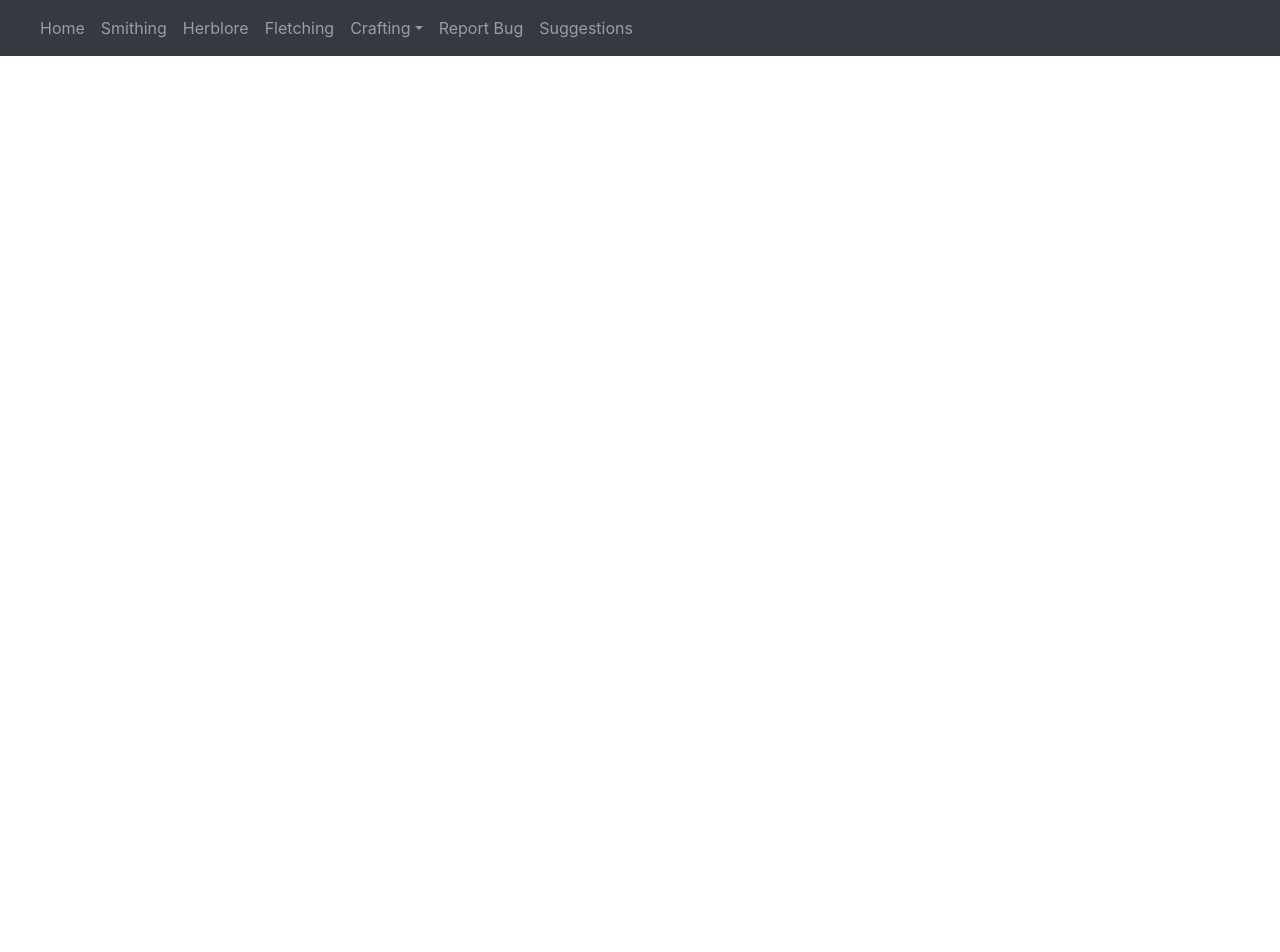
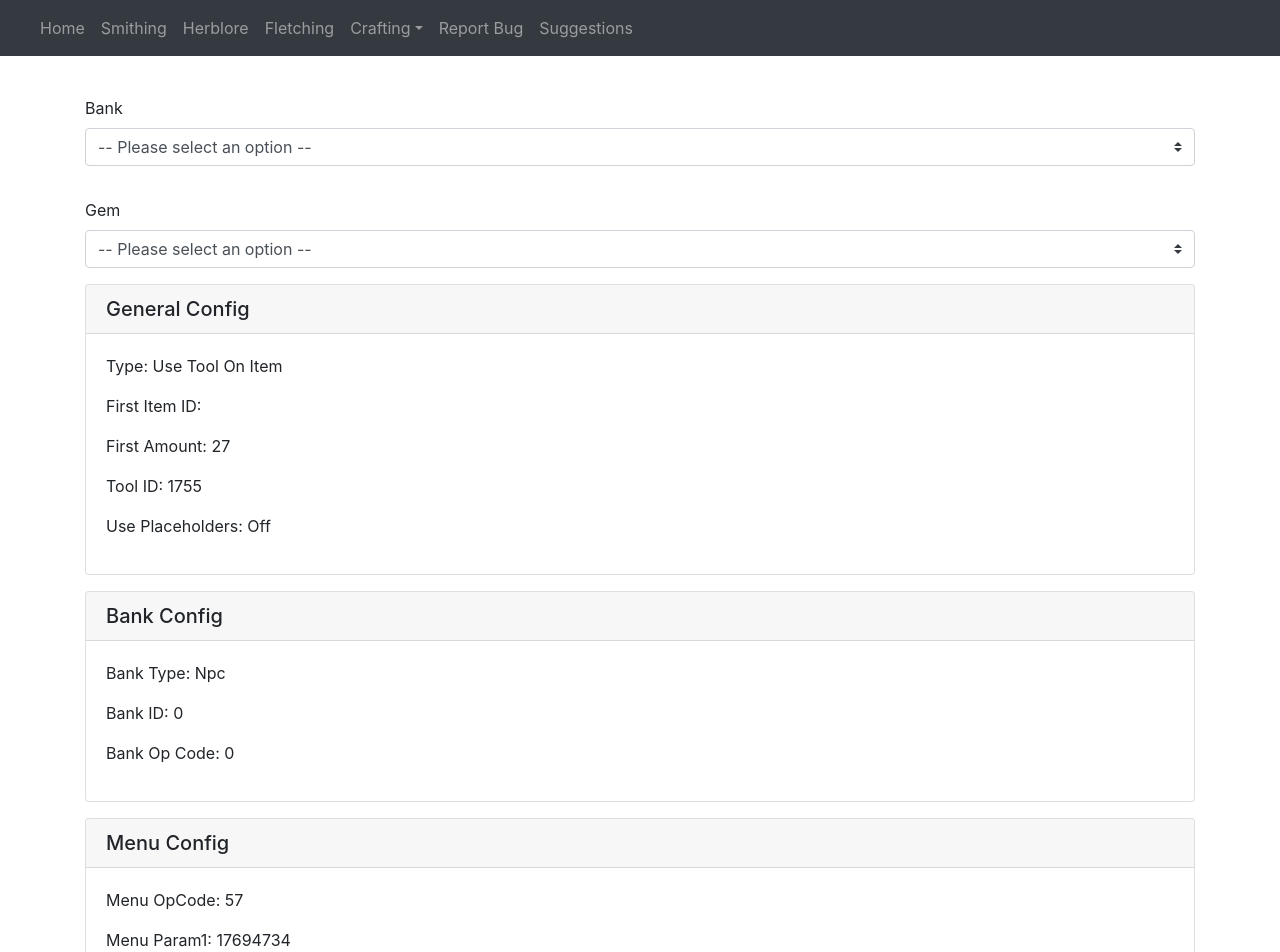
Before and after one commit to DontJumper/bank-stander, a Nuxt app: page /gemcutting in a window 1280 px wide. Shown: the top 952 px of the page. Before the commit the page ends 800 px from the top, so only its background shows below. Built offline with nearby package versions, Linux system fonts and the light colour scheme.

Commit message:
forgot to track gemcutting files

```diff
--- /dev/null
+++ b/pages/gemcutting.vue
@@ -0,0 +1,103 @@
+<template>
+  <div>
+    <!-- Bank -->
+    <b-form-group id="bank-group" label="Bank" label-for="bank">
+      <b-form-select
+        id="bank"
+        v-model="bank"
+        :options="$store.state.banks"
+      >
+        <template #first>
+          <b-form-select-option :value="null" disabled>
+            -- Please select an option --
+          </b-form-select-option>
+        </template>
+      </b-form-select>
+    </b-form-group>
+    <!-- Strung/Untrung -->
+    <b-form-group>
+      <b-form-radio-group
+        v-model="option"
+        :options="options"
+        @change="item = null"
+      >
+      </b-form-radio-group>
+    </b-form-group>
+      <!-- Gem -->
+    <b-form-group id="gem-group" label="Gem" label-for="gem">
+      <b-form-select id="gem" v-model="gem" :options="gems">
+        <template #first>
+          <b-form-select-option :value="null" disabled>
+            -- Please select an option --
+          </b-form-select-option>
+        </template>
+      </b-form-select>
+    </b-form-group>
+    <!-- Config -->
+    <b-card id="general-config" class="mb-3">
+      <template #header>
+        <h5 class="mb-0">General Config</h5>
+      </template>
+      <p>Type: Use Tool On Item</p>
+      <p>First Item ID: {{ gem }}</p>
+      <p>First Amount: 27</p>
+      <p>Tool ID: {{ $store.state.gemcutting.chisel }}</p>
+      <p>Use Placeholders: Off</p>
+    </b-card>
+    <b-card id="bank-config" class="mb-3">
+      <template #header>
+        <h5 class="mb-0">Bank Config</h5>
+      </template>
+      <p>Bank Type: {{ bank ? bank.type : "Npc" }}</p>
+      <p>Bank ID: {{ bank ? bank.id : 0 }}</p>
+      <p>Bank Op Code: {{ bank ? bank.opCode : 0 }}</p>
+    </b-card>
+    <b-card id="menu-config" class="mb-3">
+      <template #header>
+        <h5 class="mb-0">Menu Config</h5>
+      </template>
+      <p>Menu OpCode: 57</p>
+      <p>Menu Param1: {{ $store.state.gemcutting.param }}</p>
+    </b-card>
+    <b-card id="inv-config" class="mb-3">
+      <template #header>
+        <h5 class="mb-0">Inventory Config</h5>
+      </template>
+      <p>Inventory OpCode: 0</p>
+    </b-card>
+  </div>
+</template>
+<script>
+export default {
+  data() {
+    return {
+      bank: null,
+      item: null,
+      gem: null,
+      strung: false,
+    };
+  },
+  computed: {
+    gems() {
+      return this.sort(this.$store.state.gemcutting.gems);
+    }
+  },
+  methods: {
+    sort(list) {
+      return Object.entries(list)
+        .sort((a, b) => {
+          a = a[0].toUpperCase();
+          b = b[0].toUpperCase();
+          if (a < b) {
+            return -1;
+          }
+          if (a > b) {
+            return 1;
+          }
+          return 0;
+        })
+        .map((i) => ({ text: i[0], value: i[1] }));
+    },
+  },
+};
+</script>
--- /dev/null
+++ b/store/gemcutting.js
@@ -0,0 +1,16 @@
+export const state = () => ({
+    chisel: 1755,
+    param: 17694734,
+    gems: {
+        "Opal": 1625,
+        "Jade": 1627,
+        "Red topaz": 1629,
+        "Sapphire": 1623,
+        "Emerald": 1621,
+        "Ruby": 1619,
+        "Diamond": 1617,
+        "Dragonstone": 1631,
+        "Onyx": 6571,
+        "Zenyte": 19496
+    }
+})
```
